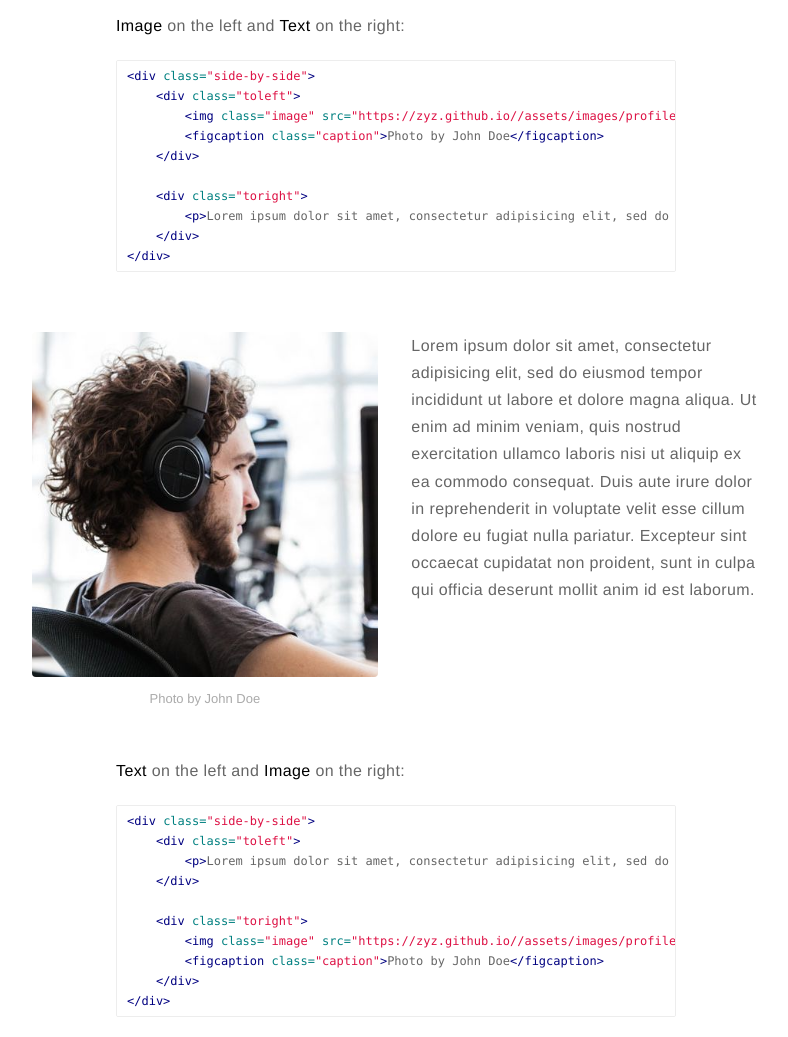
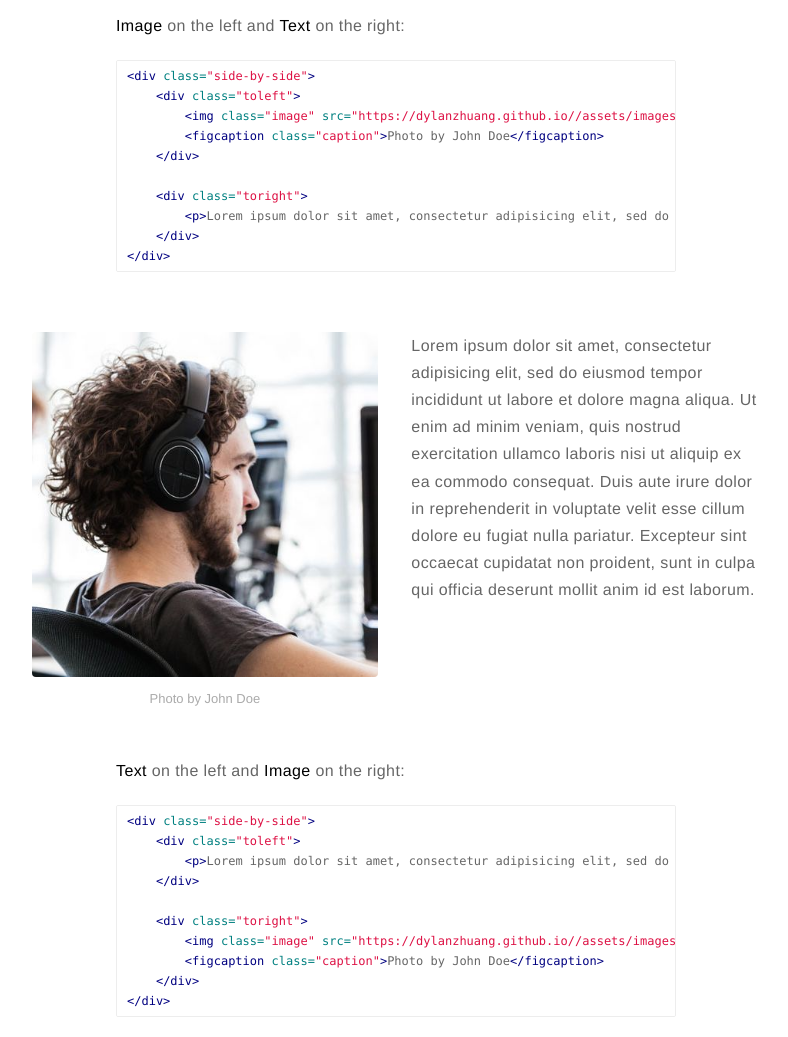
Before and after one commit to DylanZhuang/DylanZhuang.github.io, a Jekyll site: the page built from _posts/2015-02-24-markdown-extra-components.markdown, in a window 1280 px wide and 1400 px high, scrolled down 1068 px. Shown: the part 151-1188 px from the top of the window, without its empty margins (244-1032 px from the left). Built offline with Jekyll 4.4.1, drawn with Linux system fonts in a browser that asks for light colours; comment, search, counter and statistics services are not loaded; part of the change alters nothing that is shown.

Commit message:
*)修改url地址

```diff
--- a/_config.yml
+++ b/_config.yml
@@ -16,7 +16,7 @@ resume: true
 resume-external: true
 resume-url: https://google.com/?q=my+resume
 
-url: https://zyz.github.io/
+url: https://dylanzhuang.github.io/
 # your url: http://USERNAME.github.io
 
 permalink: /:title/
```
